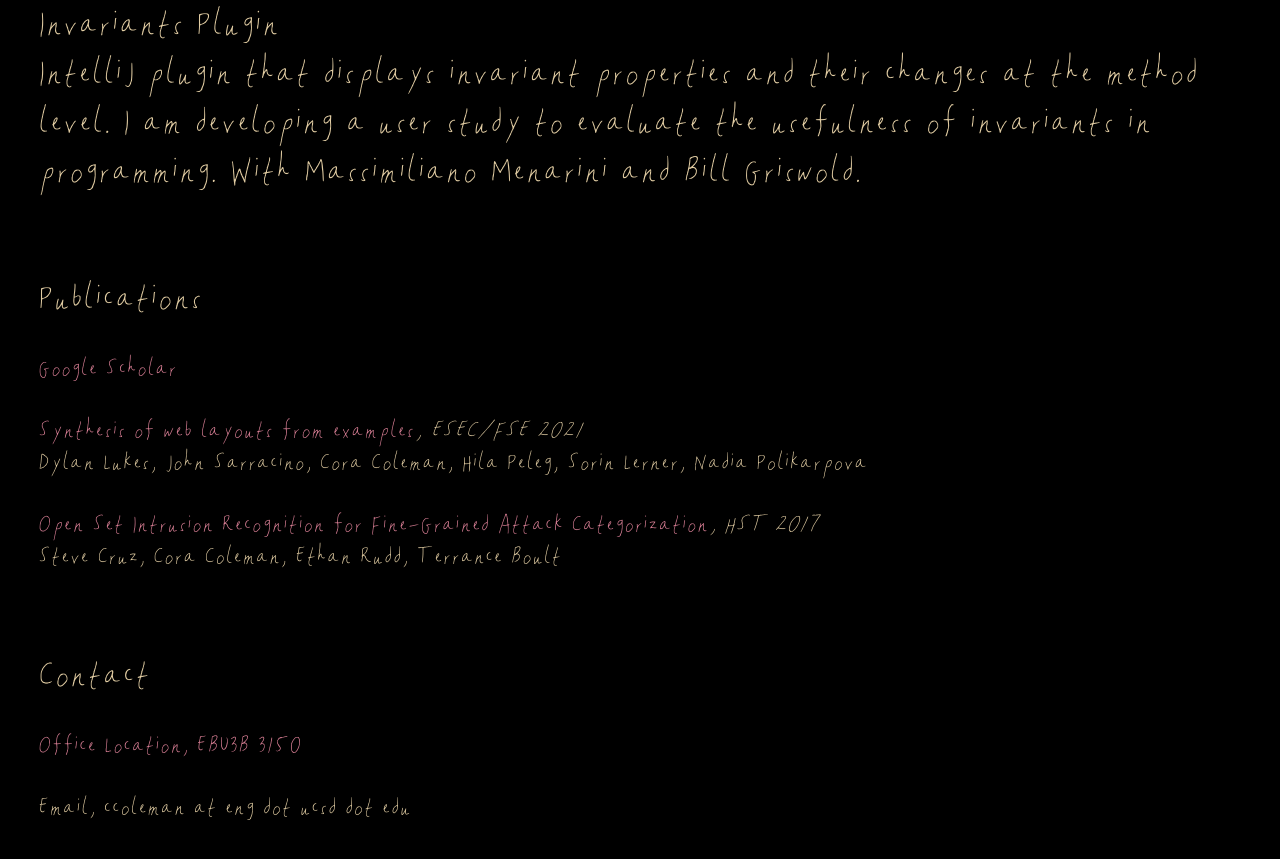
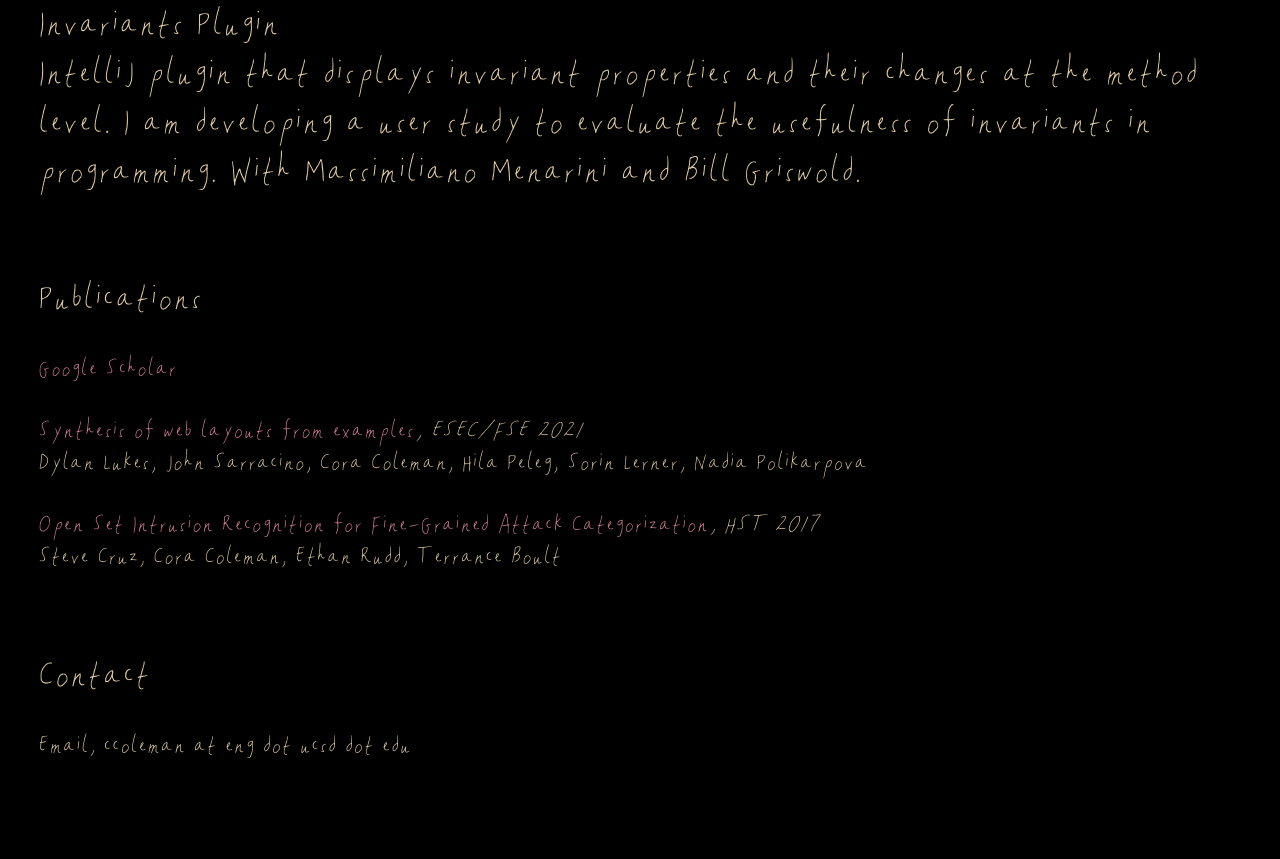
Before and after one commit to algebrot/algebrot.github.io, a website: page index.html in a window 1280 px wide. Shown: the part 862-1721 px from the top of the page. After the commit the page ends 1699 px from the top, so only its background shows below. Drawn offline with Linux system fonts and the light colour scheme.

Commit message:
Update index.html

```diff
--- a/index.html
+++ b/index.html
@@ -56,7 +56,6 @@
     </br >
       <section id="contact" data-anchor="contact">
       <p><font size="+8" color="#e3cea4">Contact</font></p>
-      <p><font size="+3" color="#e3cea4"><a href="https://www.google.com/maps/place/Computer+Science+and+Engineering+Building/@32.8818006,-117.2357122,17z/data=!3m1!4b1!4m5!3m4!1s0x80dc06c3409a5d5f:0xa7dc3be7597d4d47!8m2!3d32.8818006!4d-117.2335235" style="text-decoration:none">Office Location, EBU3B 3150</a></font></p>
       <p><font size="+3" color="#e3cea4">Email, ccoleman at eng dot ucsd dot edu</font></p>
       </br >
      </section>
```
